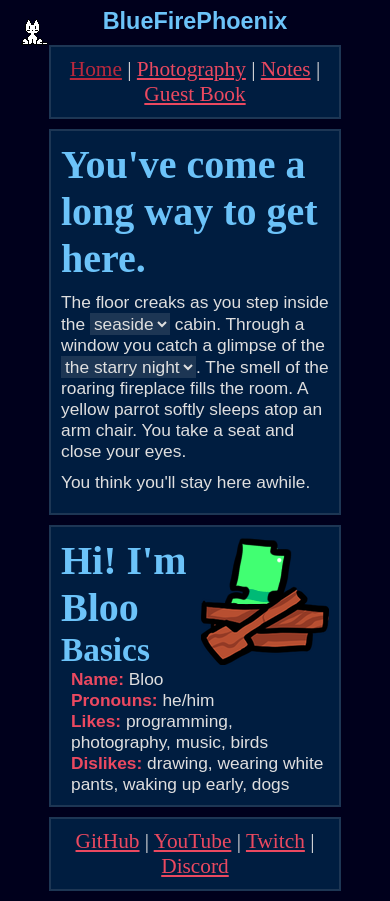
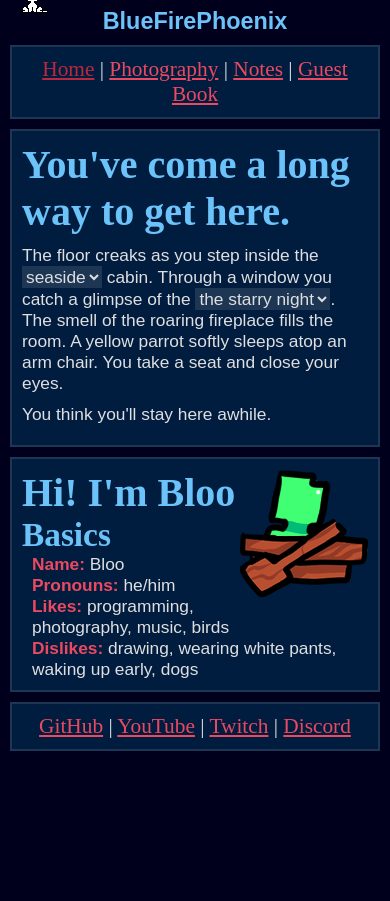
Before and after one commit to bloofirephoenix/bloo.ooo, an Eleventy site: page content/index.njk in a window 390 px wide. After the commit the page ends 844 px from the top, so only its background shows below. Built offline with nearby package versions, Linux system fonts and the light colour scheme; Eleventy itself is replaced by a stand-in of ours; files that its build step writes are made by us from their sources; a web font is replaced by a local one.

Commit message:
slight changes

```diff
--- a/public/css/index.css
+++ b/public/css/index.css
@@ -10,7 +10,7 @@ video {
 
 body {
 	max-width: 880px;
-	width: 80%;
+	width: 100%;
 	margin-left: auto;
 	font-size: 13pt;
 	margin-right: auto;
@@ -22,6 +22,12 @@ body {
 	image-rendering: pixelated;
 
 	background-color: var(--background-color);
+}
+
+@media screen and (max-width: 600px) {
+	body {
+		width: 100%;
+	}
 }
 
 section {
--- a/public/oneko.js
+++ b/public/oneko.js
@@ -9,11 +9,23 @@
 
     const nekoEl = document.createElement("div");
 
-    let nekoPosX = 32;
-    let nekoPosY = 32;
+    let nekoPosX = localStorage.getItem('nekoPosX');
+    if (nekoPosX == null) {
+      nekoPosX = 32;
+    }
+    let nekoPosY = localStorage.getItem('nekoPosY');
+    if (nekoPosX == null) {
+      nekoPosX = 32;
+    }
 
-    let mousePosX = 0;
-    let mousePosY = 0;
+    let mousePosX = localStorage.getItem('mousePosX');
+    if (mousePosX == null) {
+      mousePosX = nekoPosX;
+    }
+    let mousePosY = localStorage.getItem('mousePosY');
+    if (mousePosY == null) {
+      mousePosY = nekoPosY;
+    }
 
     let frameCount = 0;
     let idleTime = 0;
@@ -108,6 +120,8 @@
       document.addEventListener("mousemove", function (event) {
         mousePosX = event.clientX;
         mousePosY = event.clientY;
+        localStorage.setItem('mousePosX', mousePosX);
+        localStorage.setItem('mousePosY', mousePosY);
       });
 
       window.requestAnimationFrame(onAnimationFrame);
@@ -233,6 +247,11 @@
 
       nekoEl.style.left = `${nekoPosX - 16}px`;
       nekoEl.style.top = `${nekoPosY - 16}px`;
+
+      if (diffX != 0 || diffY != 0) {
+        localStorage.setItem('nekoPosX', nekoPosX);
+        localStorage.setItem('nekoPosY', nekoPosY);
+      }
     }
 
     init();
```
Also changed, not shown: content/404.njk (added, +7 -0 lines), public/android-chrome-192x192.png (added), public/android-chrome-512x512.png (added), public/apple-touch-icon.png (added), public/favicon-16x16.png (added), public/favicon-32x32.png (added), public/favicon.ico (added), public/site.webmanifest (added).
